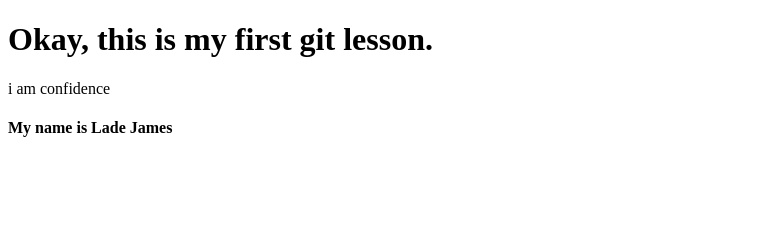
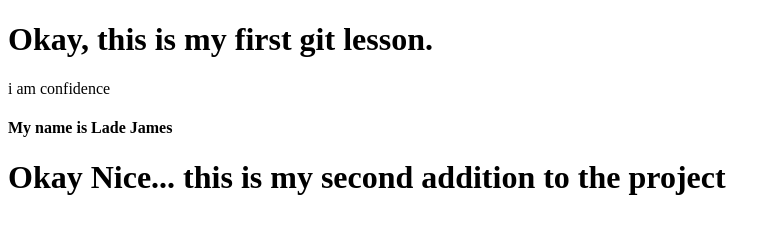
Before and after one commit to JamesOkunlade/git-lessons, a plain HTML site: page index.html in a window 1280 px wide. Shown: the whole page, without its empty margins (0-781 px from the left). Drawn offline with Linux system fonts and the light colour scheme.

Commit message:
new addition

```diff
--- a/index.html
+++ b/index.html
@@ -9,5 +9,6 @@
     <p>i am confidence
     </p>
     <h4>My name is Lade James</h4>
+    <h1>Okay Nice... this is my second addition to the project</h1>
   </body>
 </html>
```
